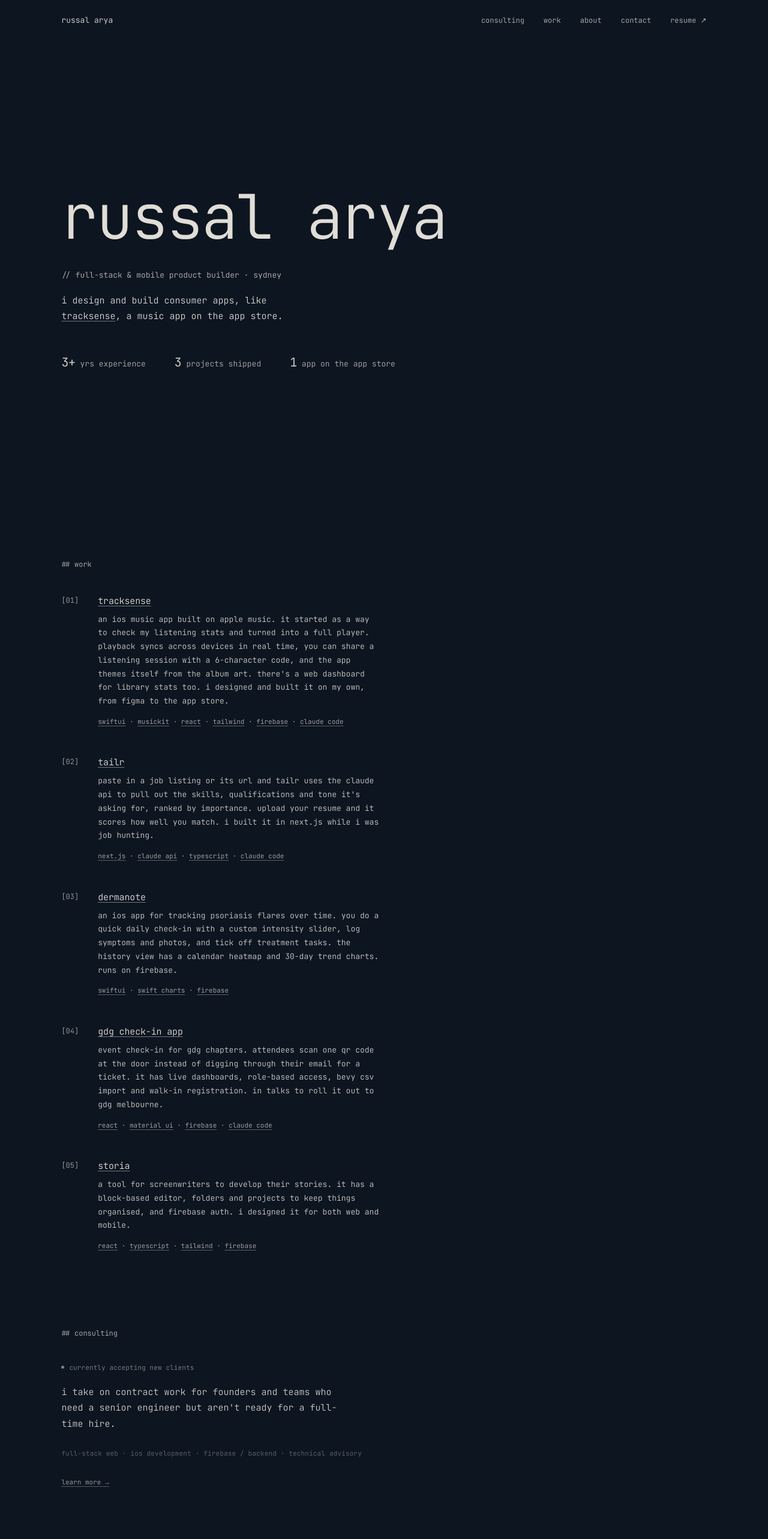
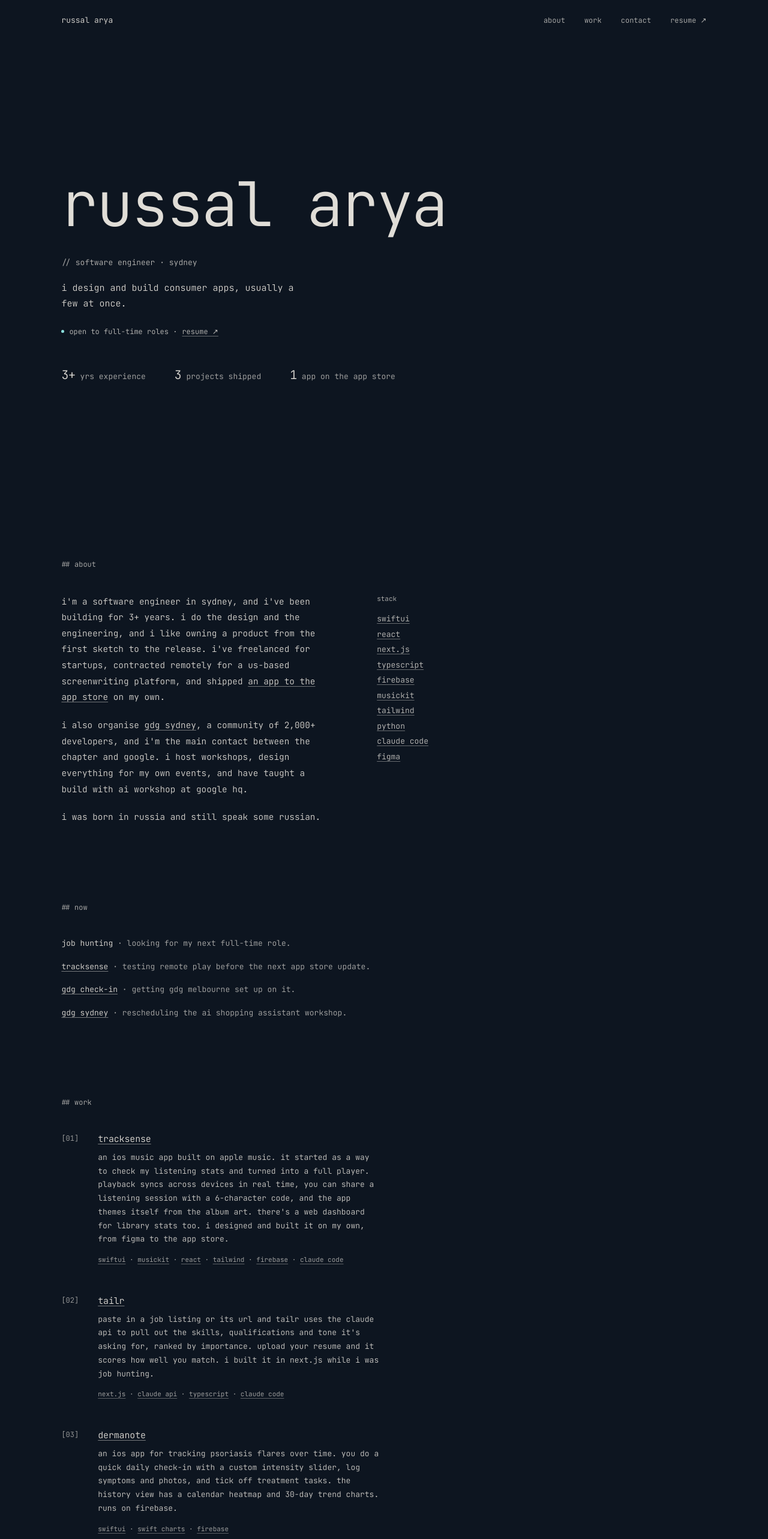
Before and after one commit to rarya618/portfolio, a React (Vite) app: page / in a window 1280 px wide. Shown: the top 2566 px of the page at 60% size. Built offline with nearby package versions, Linux system fonts and the light colour scheme.

Commit message:
Restructure home page around who I am

```diff
--- a/index.html
+++ b/index.html
@@ -8,24 +8,24 @@
     <link rel="preconnect" href="https://fonts.gstatic.com" crossorigin="" />
     <link rel="stylesheet" href="https://fonts.googleapis.com/css2?family=Cormorant+Garamond:ital,wght@0,300;0,400;1,300;1,400&family=DM+Sans:opsz,wght@9..40,300;9..40,400&family=JetBrains+Mono:wght@300;400&display=swap" />
 
-    <title>Russal Arya — Full-Stack & Mobile Product Builder</title>
+    <title>Russal Arya — Software Engineer</title>
     <meta name="google-adsense-account" content="ca-pub-4972774419081304">
-    <meta name="description" content="Sydney-based full-stack and mobile product builder. I design and engineer. Creator of TrackSense, GDG Check-In App, and more." />
+    <meta name="description" content="Sydney-based software engineer. I design and build apps for iOS and the web. Creator of TrackSense, GDG Check-In App, and more." />
     <meta name="author" content="Russal Arya" />
     <link rel="canonical" href="https://russal.dev" />
 
     <!-- Open Graph -->
     <meta property="og:type" content="website" />
     <meta property="og:url" content="https://russal.dev" />
-    <meta property="og:title" content="Russal Arya — Full-Stack & Mobile Product Builder" />
-    <meta property="og:description" content="Sydney-based full-stack and mobile product builder. I design and engineer. Creator of TrackSense, GDG Check-In App, and more." />
+    <meta property="og:title" content="Russal Arya — Software Engineer" />
+    <meta property="og:description" content="Sydney-based software engineer. I design and build apps for iOS and the web. Creator of TrackSense, GDG Check-In App, and more." />
     <meta property="og:site_name" content="Russal Arya" />
     <meta property="og:locale" content="en_AU" />
 
     <!-- Twitter Card -->
     <meta name="twitter:card" content="summary" />
-    <meta name="twitter:title" content="Russal Arya — Full-Stack & Mobile Product Builder" />
-    <meta name="twitter:description" content="Sydney-based full-stack and mobile product builder. I design and engineer. Creator of TrackSense, GDG Check-In App, and more." />
+    <meta name="twitter:title" content="Russal Arya — Software Engineer" />
+    <meta name="twitter:description" content="Sydney-based software engineer. I design and build apps for iOS and the web. Creator of TrackSense, GDG Check-In App, and more." />
 
     <!-- JSON-LD -->
     <script type="application/ld+json">
@@ -34,8 +34,8 @@
       "@type": "Person",
       "name": "Russal Arya",
       "url": "https://russal.dev",
-      "jobTitle": "Full-Stack & Mobile Product Builder",
-      "description": "Sydney-based full-stack and mobile product builder. Designer and engineer.",
+      "jobTitle": "Software Engineer",
+      "description": "Sydney-based software engineer who designs and builds apps for iOS and the web.",
       "address": {
         "@type": "PostalAddress",
         "addressLocality": "Sydney",
--- a/src/App.tsx
+++ b/src/App.tsx
@@ -5,9 +5,9 @@ import Hero from './components/Hero';
 import Work from './components/Work';
 import Community from './components/Community';
 import CommunityPage from './components/CommunityPage';
-import Consulting from './components/Consulting';
 import ConsultingPage from './components/ConsultingPage';
 import About from './components/About';
+import Now from './components/Now';
 import Footer from './components/Footer';
 import ProjectPage from './components/ProjectPage';
 import ScrollToTop from './components/ScrollToTop';
@@ -26,20 +26,20 @@ export default function App() {
         element={
           <main>
             <Helmet>
-              <title>Russal Arya — Full-Stack &amp; Mobile Product Builder</title>
-              <meta name="description" content="Sydney-based full-stack and mobile product builder. I design and engineer. Creator of TrackSense, GDG Check-In App, and more." />
+              <title>Russal Arya — Software Engineer</title>
+              <meta name="description" content="Sydney-based software engineer. I design and build apps for iOS and the web. Creator of TrackSense, GDG Check-In App, and more." />
               <link rel="canonical" href="https://russal.dev" />
-              <meta property="og:title" content="Russal Arya — Full-Stack & Mobile Product Builder" />
-              <meta property="og:description" content="Sydney-based full-stack and mobile product builder. I design and engineer. Creator of TrackSense, GDG Check-In App, and more." />
+              <meta property="og:title" content="Russal Arya — Software Engineer" />
+              <meta property="og:description" content="Sydney-based software engineer. I design and build apps for iOS and the web. Creator of TrackSense, GDG Check-In App, and more." />
               <meta property="og:url" content="https://russal.dev" />
             </Helmet>
-            <a href="#work" className="skip-link">skip to content</a>
+            <a href="#about" className="skip-link">skip to content</a>
             <Nav />
             <Hero />
+            <About />
+            <Now />
             <Work />
-            <Consulting />
             <Community />
-            <About />
             <Footer />
           </main>
         }
--- a/src/components/About.tsx
+++ b/src/components/About.tsx
@@ -5,21 +5,17 @@ function Bio() {
   return (
     <div style={{ display: 'flex', flexDirection: 'column', gap: '1.25rem' }}>
       <p>
-        sydney-based product builder with 3+ years of experience. i do both the design and the
-        engineering. i've freelanced for startups, contracted remotely for a us-based screenwriting
-        platform, and shipped a{' '}
-        <a href="https://tracksense.fm" target="_blank" rel="noreferrer" className="prose-link">
-          consumer app to the app store
-        </a> on my own. i use claude code on every project.
+        i'm a software engineer in sydney, and i've been building for 3+ years. i do the design and the
+        engineering, and i like owning a product from the first sketch to the release. i've freelanced
+        for startups, contracted remotely for a us-based screenwriting platform, and shipped{' '}
+        <Link to="/project/tracksense" className="prose-link">an app to the app store</Link> on my own.
       </p>
       <p>
-        outside of building, i organise{' '}
-        <a href="https://gdg.community.dev/gdg-sydney/" target="_blank" rel="noreferrer" className="prose-link">
-          gdg sydney
-        </a>
-        , a community of 2,000+ developers, and i'm the main contact between the chapter and google.
-        i host workshops and do all the design for my own events. i've also taught a build with ai workshop at google hq.{' '}
-        <Link to="/community" className="prose-link">see the design work.</Link>
+        i also organise{' '}
+        <Link to="/community" className="prose-link">gdg sydney</Link>
+        , a community of 2,000+ developers, and i'm the main contact between the chapter and google. i
+        host workshops, design everything for my own events, and have taught a build with ai workshop
+        at google hq.
       </p>
       <p>
         i was born in russia and still speak some russian.
--- a/src/components/Consulting.tsx
+++ /dev/null
@@ -1,41 +0,0 @@
-import { Link } from 'react-router-dom';
-import { CONSULTING } from '../data';
-
-export default function Consulting() {
-  return (
-    <section id="consulting" style={{ padding: '8vmin 8vw' }}>
-      <p style={{ fontSize: '0.75rem', opacity: 0.8, marginBottom: '2.5rem' }}>
-        ## consulting
-      </p>
-
-      <div style={{ display: 'flex', alignItems: 'center', gap: '0.5rem', marginBottom: '1.25rem' }}>
-        <span style={{
-          display: 'inline-block',
-          width: '5px',
-          height: '5px',
-          borderRadius: '50%',
-          background: 'var(--fg)',
-          opacity: 0.55,
-          flexShrink: 0,
-        }} />
-        <span style={{ fontSize: '0.6875rem', opacity: 0.55, letterSpacing: '0.01em' }}>
-          {CONSULTING.availability}
-        </span>
-      </div>
-
-      <p style={{ fontSize: '0.9375rem', opacity: 0.9, marginBottom: '1.75rem', maxWidth: '52ch', lineHeight: 1.75 }}>
-        {CONSULTING.pitch}
-      </p>
-
-      <p style={{ fontSize: '0.6875rem', opacity: 0.4, marginBottom: '2rem', letterSpacing: '0.015em' }}>
-        {CONSULTING.services.map(s => s.label).join(' · ')}
-      </p>
-
-      <p style={{ fontSize: '0.6875rem', opacity: 0.7 }}>
-        <Link to="/consulting" className="prose-link">
-          learn more →
-        </Link>
-      </p>
-    </section>
-  );
-}
--- a/src/components/Footer.tsx
+++ b/src/components/Footer.tsx
@@ -1,3 +1,4 @@
+import { Link } from 'react-router-dom';
 import { CONTACT } from '../data';
 
 export default function Footer() {
@@ -22,6 +23,11 @@ export default function Footer() {
         </a>
       </div>
 
+      <p style={{ marginTop: '3rem', fontSize: '0.75rem', opacity: 0.7 }}>
+        i also take on some contract work.{' '}
+        <Link to="/consulting" className="prose-link">more on that →</Link>
+      </p>
+
       <p style={{ marginTop: '6vmin', fontSize: '0.6875rem', opacity: 0.65 }}>© 2026 russal arya</p>
     </footer>
   );
--- a/src/components/Hero.tsx
+++ b/src/components/Hero.tsx
@@ -1,4 +1,4 @@
-import { Link } from 'react-router-dom';
+import { CONTACT } from '../data';
 
 export default function Hero() {
   return (
@@ -24,13 +24,18 @@ export default function Hero() {
       </h1>
 
       <p style={{ fontSize: '0.8125rem', opacity: 0.8, marginBottom: '1.25rem' }}>
-        // full-stack &amp; mobile product builder · sydney
+        // software engineer · sydney
       </p>
 
-      <p style={{ fontSize: '0.9375rem', opacity: 0.95, maxWidth: '44ch', lineHeight: 1.75, marginBottom: '3rem' }}>
-        i design and build consumer apps, like{' '}
-        <Link to="/project/tracksense" className="prose-link">tracksense</Link>, a music app on the app store.
+      <p style={{ fontSize: '0.9375rem', opacity: 0.95, maxWidth: '44ch', lineHeight: 1.75, marginBottom: '1.5rem' }}>
+        i design and build consumer apps, usually a few at once.
       </p>
+
+      <div style={{ display: 'flex', alignItems: 'center', gap: '0.5rem', marginBottom: '3rem', fontSize: '0.75rem' }}>
+        <span style={{ width: '5px', height: '5px', borderRadius: '50%', background: 'var(--light)', flexShrink: 0 }} />
+        <span style={{ opacity: 0.85 }}>open to full-time roles ·</span>
+        <a href={CONTACT.resume} target="_blank" rel="noreferrer" className="prose-link" style={{ opacity: 0.85 }}>resume ↗</a>
+      </div>
 
       <div className="hero-stats" style={{ display: 'flex', gap: '3rem' }}>
         {[
--- a/src/components/Nav.tsx
+++ b/src/components/Nav.tsx
@@ -3,8 +3,8 @@ import { Link } from 'react-router-dom';
 import { CONTACT } from '../data';
 
 const hashLinks = [
+  { label: 'about', href: '/#about' },
   { label: 'work', href: '/#work' },
-  { label: 'about', href: '/#about' },
   { label: 'contact', href: '/#contact' },
 ];
 
@@ -44,7 +44,6 @@ export default function Nav() {
         </Link>
 
         <div className="nav-links" style={{ display: 'flex', gap: '2rem', alignItems: 'center', fontSize: '0.75rem', opacity: 0.8 }}>
-          <Link to="/consulting">consulting</Link>
           {hashLinks.map(({ label, href }) => (
             <Link key={label} to={href}>{label}</Link>
           ))}
@@ -90,7 +89,6 @@ export default function Nav() {
           transition: 'opacity 0.2s',
         }}
       >
-        <Link to="/consulting" onClick={() => setOpen(false)} style={{ fontSize: '1.5rem', opacity: 0.85, paddingBlock: '0.75rem' }}>consulting</Link>
         {hashLinks.map(({ label, href }) => (
           <Link key={label} to={href} onClick={() => setOpen(false)} style={{ fontSize: '1.5rem', opacity: 0.85, paddingBlock: '0.75rem' }}>{label}</Link>
         ))}
--- /dev/null
+++ b/src/components/Now.tsx
@@ -0,0 +1,23 @@
+import { Link } from 'react-router-dom';
+import { NOW } from '../data';
+
+export default function Now() {
+  return (
+    <section id="now" style={{ padding: '8vmin 8vw' }}>
+      <p style={{ fontSize: '0.75rem', opacity: 0.8, marginBottom: '2.5rem' }}>
+        ## now
+      </p>
+
+      <div style={{ display: 'flex', flexDirection: 'column', gap: '1rem', maxWidth: '60ch' }}>
+        {NOW.map((item) => (
+          <p key={item.label} style={{ fontSize: '0.8125rem', lineHeight: 1.75 }}>
+            <span style={{ opacity: 1 }}>
+              {item.to ? <Link to={item.to} className="prose-link">{item.label}</Link> : item.label}
+            </span>
+            <span style={{ opacity: 0.75 }}> · {item.detail}</span>
+          </p>
+        ))}
+      </div>
+    </section>
+  );
+}
--- a/src/data.ts
+++ b/src/data.ts
@@ -244,6 +244,13 @@ export const CONSULTING = {
   ],
 };
 
+export const NOW: { label: string; to?: string; detail: string }[] = [
+  { label: 'job hunting', detail: 'looking for my next full-time role.' },
+  { label: 'tracksense', to: '/project/tracksense', detail: 'testing remote play before the next app store update.' },
+  { label: 'gdg check-in', to: '/project/gdg-checkin', detail: 'getting gdg melbourne set up on it.' },
+  { label: 'gdg sydney', to: '/community', detail: 'rescheduling the ai shopping assistant workshop.' },
+];
+
 export const CONTACT = {
   email: 'hello@russal.dev',
   github: 'https://github.com/rarya618',
```
Also changed, not shown: 1 other file (tests, documents, lock files or other folders).
